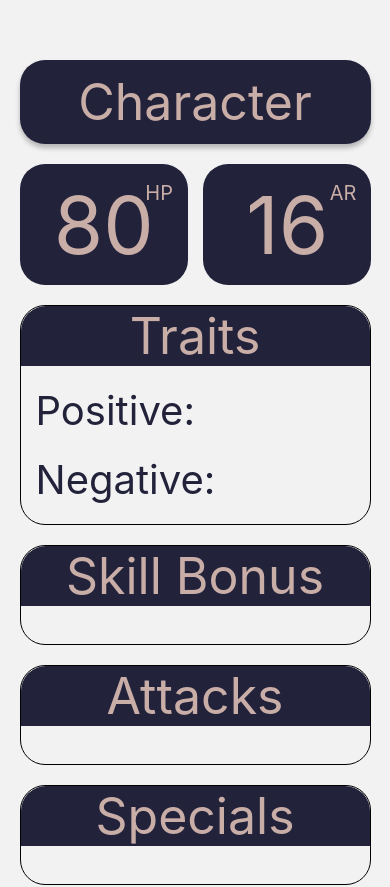
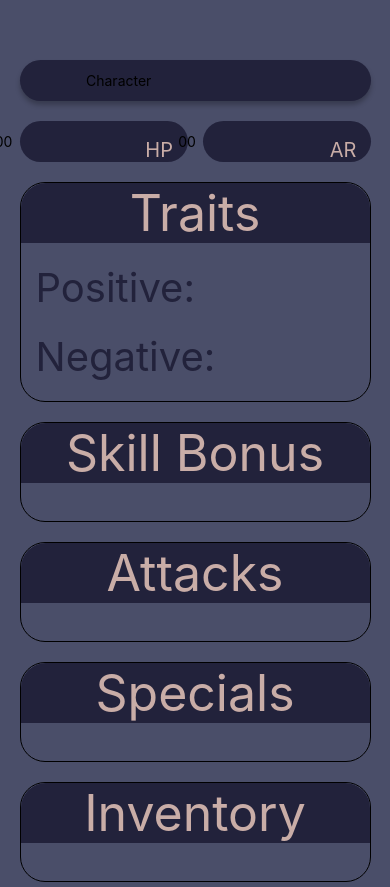
Before and after one commit to mattlee24/DandDApp, a React Native app: screen /Character in a window 390 px wide. Shown: the top 887 px of the page. Built offline with nearby package versions, Linux system fonts and the light colour scheme.

Commit message:
Async Storage Added

```diff
--- a/Screens/CharacterScreen.js
+++ b/Screens/CharacterScreen.js
@@ -5,36 +5,111 @@ import colors from '../colors';
 
 const CharacterScreen = ({ route, navigation }) => {
 
-  const [ name, setName ] = useState('');
+  const [ name, setName ] = useState('Character');
+  const [ health, setHealth ] = useState('00');
+  const [ armour, setArmour ] = useState('00');
 
   useEffect(() => {
-    const getCharacterData = async () => {
+    const getHealthData = async () => {
       try {
-        const name = await AsyncStorage.getItem(NAME)
-        if (name != null) {
-          setName(name)
+
+        const healthData = await AsyncStorage.getItem('Health')
+        if (healthData != null) {
+          setHealth(healthData)
         }
+
+        const nameData = await AsyncStorage.getItem('Name')
+        if (nameData != null) {
+          setName(nameData)
+        }
+
+        const armourData = await AsyncStorage.getItem('Armour')
+        if (armourData != null) {
+          setArmour(armourData)
+        }
+
       } catch (e) {
-        Alert.alert("Failed to get data from storage")
+        Alert.alert("Failed to get health data from storage")
       }
     }
-    getCharacterData();
+    getHealthData();
   }, []);
+
+  const setNameStorage = async () => {
+    try {
+      await AsyncStorage.setItem('Name', name)
+    } catch (e) {
+      console.log('Error:',e)
+    }
+  }
+
+  const setHealthStorage = async () => {
+    try {
+      await AsyncStorage.setItem('Health', health)
+    } catch (e) {
+      console.log('Error:',e)
+    }
+  }
+
+  const setArmourStorage = async () => {
+    try {
+      await AsyncStorage.setItem('Armour', armour)
+      console.log(armour)
+    } catch (e) {
+      console.log('Error:',e)
+    }
+  }
 
     return (
       <View style={styles.container}>
         <View style={styles.name}>
-          <Text style={styles.textColor}>Character</Text>
+          <TextInput
+            color={colors.Brown}
+            fontSize={50}
+            cursorColor={colors.Brown}
+            autoCapitalize="none"
+            keyboardType="default"
+            keyboardAppearance="dark"
+            value={name}
+            onChangeText={(text) => setName(text)}
+            width={'100%'}
+            onEndEditing={() => {setNameStorage()}}
+            textAlign={'center'}
+          />
         </View>
         <ScrollView style={styles.ScrollView}>
           <View style={styles.healthArmour}>
             <View style={styles.health}>
               <Text style={styles.hpText}>HP</Text>
-              <Text style={styles.healthText}>80</Text>
+              <TextInput
+                color={colors.Brown}
+                fontSize={80}
+                cursorColor={colors.Brown}
+                autoCapitalize="none"
+                keyboardType="phone-pad"
+                keyboardAppearance="dark"
+                value={health}
+                onChangeText={(text) => setHealth(text)}
+                width={150}
+                onEndEditing={() => {setHealthStorage()}}
+                textAlign={'center'}
+              />
             </View>
             <View style={styles.armour}>
-            <Text style={styles.hpText}>AR</Text>
-              <Text style={styles.armourText}>16</Text>
+              <Text style={styles.hpText}>AR</Text>
+              <TextInput
+                  color={colors.Brown}
+                  fontSize={80}
+                  cursorColor={colors.Brown}
+                  autoCapitalize="none"
+                  keyboardType="phone-pad"
+                  keyboardAppearance="dark"
+                  value={armour}
+                  onChangeText={(text) => setArmour(text)}
+                  width={150}
+                  onEndEditing={() => {setArmourStorage()}}
+                  textAlign={'center'}
+                />
             </View>
           </View>
           <View style={styles.traits}>
@@ -75,9 +150,6 @@ const CharacterScreen = ({ route, navigation }) => {
             </View>
           </View>
         </ScrollView>
-        <TouchableOpacity style={styles.button}>
-          <Text style={styles.textColor}>Edit Character</Text>
-        </TouchableOpacity>
       </View>
     );
 }
@@ -89,10 +161,10 @@ const styles = StyleSheet.create({
     width: '100%',
     height: '100%',
     alignItems: 'center',
+    backgroundColor: colors.Blue
   },
   ScrollView: {
     width: '100%',
-    marginBottom: 120,
     marginTop: 20,
   },
   name: {
@@ -167,6 +239,7 @@ const styles = StyleSheet.create({
     borderWidth: 1,
     height: 'auto',
     minHeight: 100,
+    marginBottom: 20
   },
   button: {
     position: 'absolute',
```
